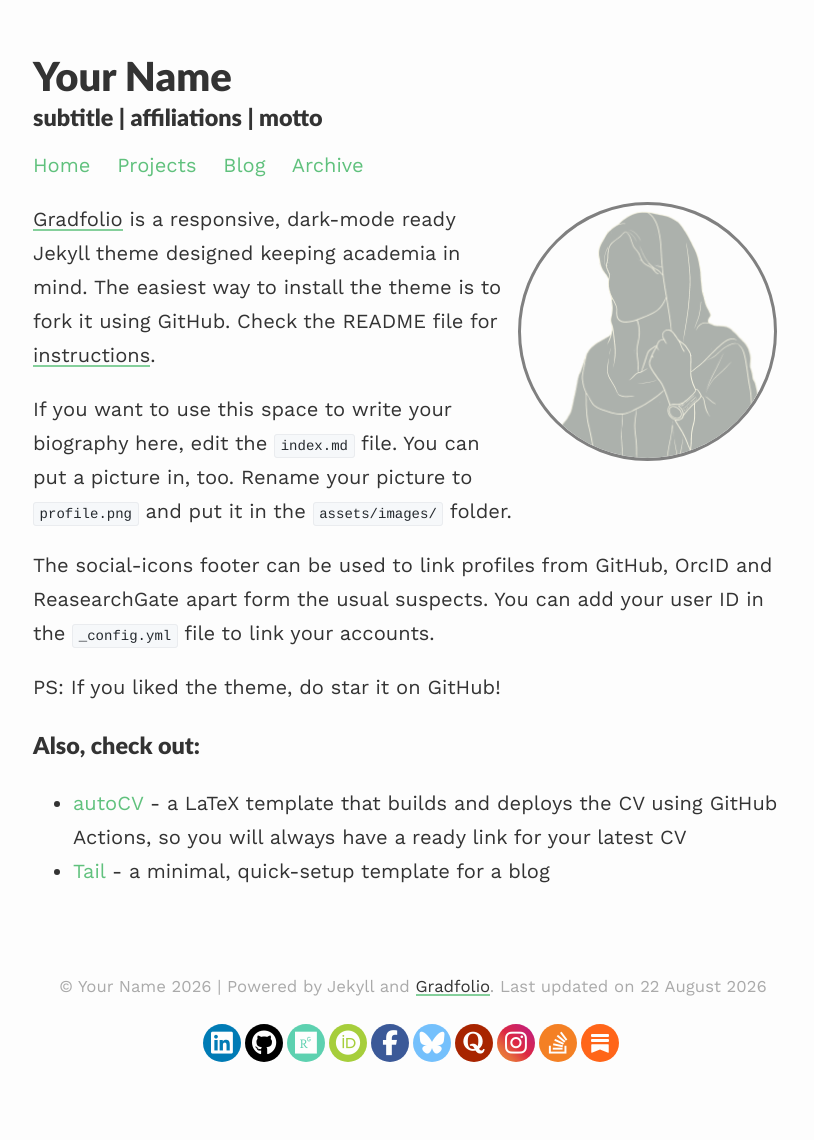
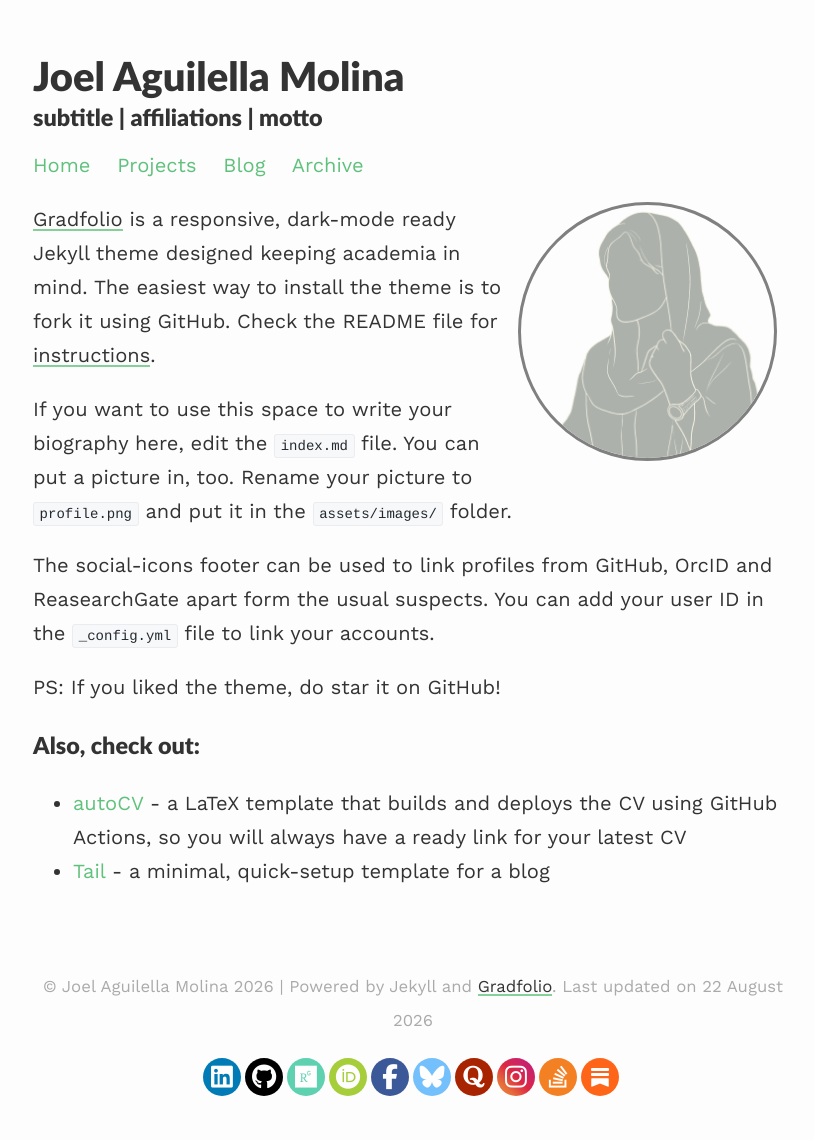
Before and after one commit to JoelAguilellaMolina/JoelAguilellaMolina.github.io, a Jekyll site: the page built from docs/index.md, in a window 1280 px wide. Shown: the whole page, without its empty margins (227-1041 px from the left). Built offline with Jekyll 4.4.1, drawn with Linux system fonts in a browser that asks for light colours; before the commit the page ends 1106 px from its top, so only the background shows below that.

Commit message:
A ver si esto hace algo

```diff
--- a/docs/_config.yml
+++ b/docs/_config.yml
@@ -1,9 +1,9 @@
 ### your site title here
 
-title: Your Name
+title: Joel Aguilella Molina
 description: subtitle | affiliations | motto
 
-baseurl: / #name of GitHub repository
+baseurl: "/" #name of GitHub repository
 url: "https://joelaguilellamolina.github.io" #custom url to be used instead of GitHub repository
 email: #
 
```
